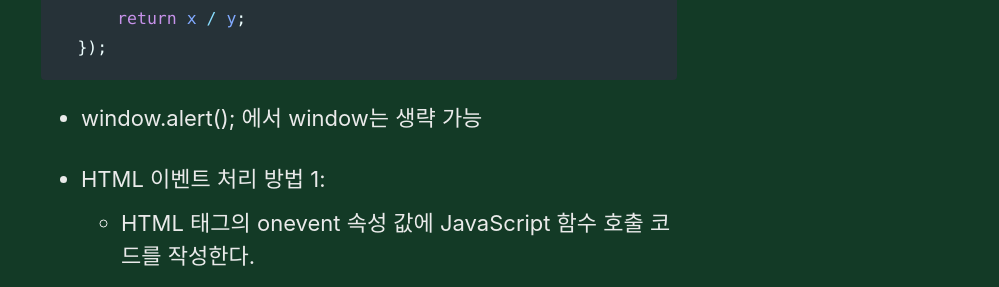
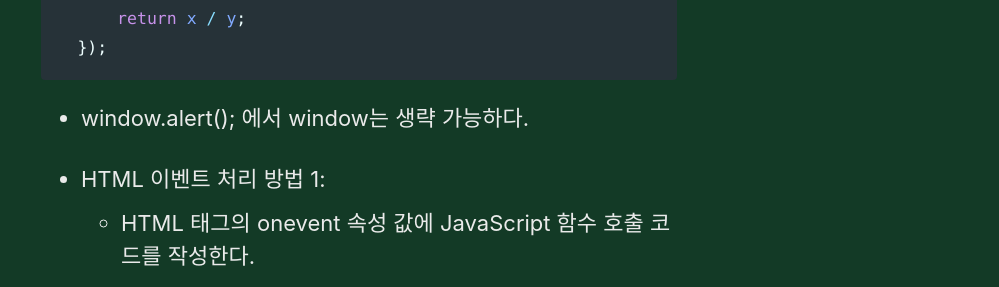
Before and after one commit to YUEUN328/YUEUN328.github.io, a Jekyll site: the page built from _posts/2022-01-04-til45.md, in a window 1280 px wide and 900 px high, scrolled down 752 px. Shown: the part 155-442 px from the top of the window, without its empty margins (281-1280 px from the left). Built offline with Jekyll 4.4.1, drawn with Linux system fonts in a browser that asks for light colours; cached includes are drawn as plain includes; comment, search, counter and statistics services are not loaded.

Commit message:
Update 2022-01-04-til45.md

````diff
--- a/_posts/2022-01-04-til45.md
+++ b/_posts/2022-01-04-til45.md
@@ -25,7 +25,7 @@ author_profile: false
   });
   ```
 
-* window.alert(); 에서 window는 생략 가능
+* window.alert(); 에서 window는 생략 가능하다.
 
 * HTML 이벤트 처리 방법 1:
   * HTML 태그의 onevent 속성 값에 JavaScript 함수 호출 코드를 작성한다.
````
